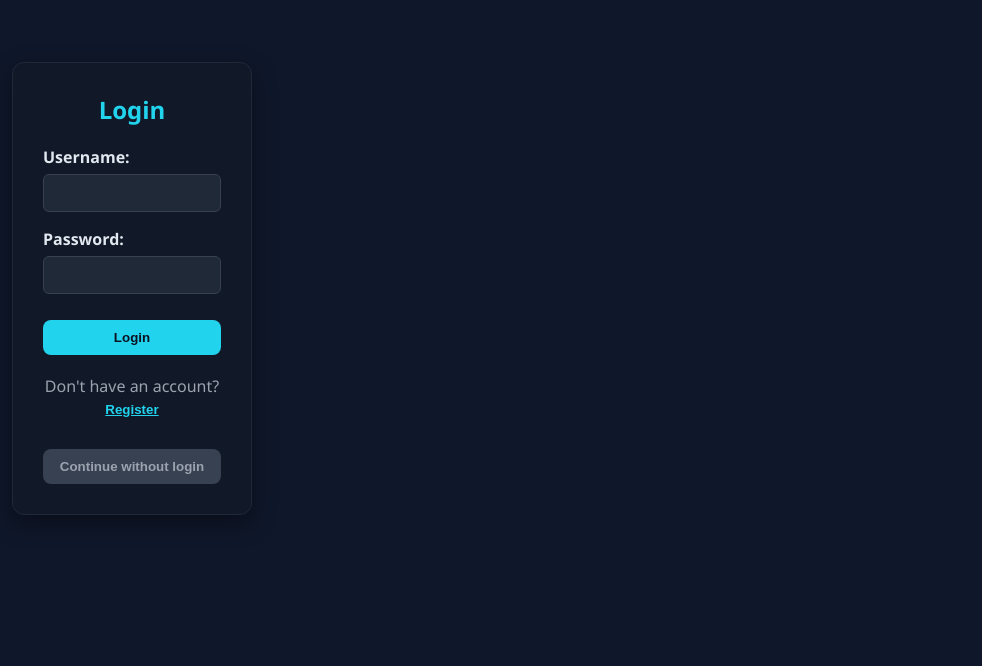
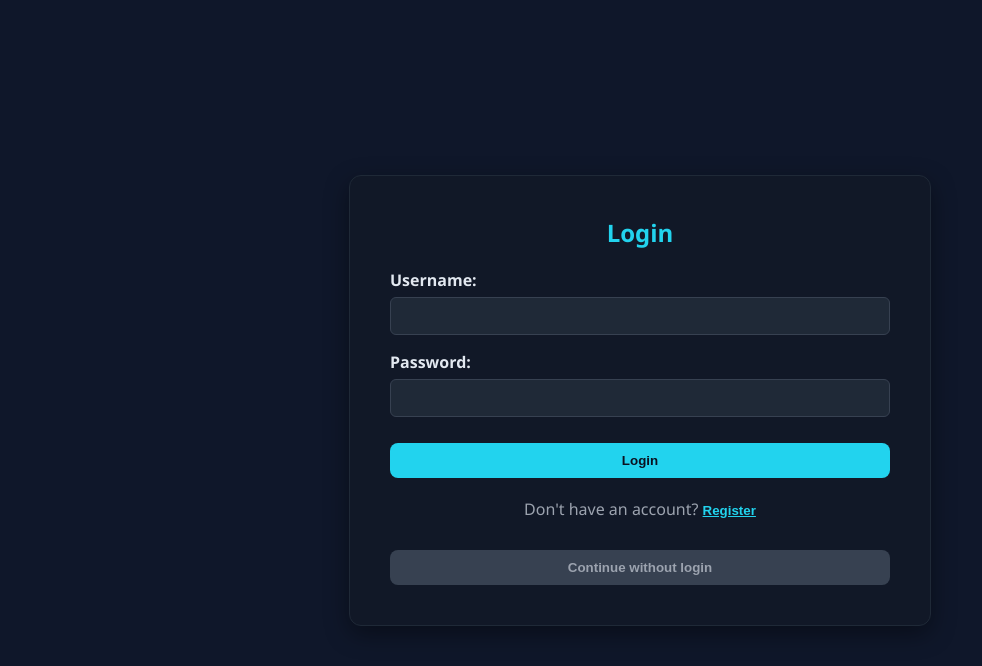
Before and after one commit to RangerAkash1/Workflow_Builder, a React (Vite) app in the folder frontend/: page / in a window 1280 px wide. Shown: the top 666 px of the page, without its empty margins (0-982 px from the left). Built offline with nearby package versions, Linux system fonts and the light colour scheme; no server answers.

Commit message:
style chages for login/register container

```diff
--- a/frontend/src/style.css
+++ b/frontend/src/style.css
@@ -17,6 +17,13 @@ body {
   gap: 8px;
   padding: 12px;
   box-sizing: border-box;
+}
+
+/* Center auth panel only child */
+.app-shell:has(.auth-panel:only-child) {
+  display: flex;
+  justify-content: center;
+  align-items: center;
 }
 
 .panel {
@@ -547,9 +554,10 @@ button:disabled {
 
 /* Authentication Panel Styles */
 .auth-panel {
-  max-width: 400px;
+  width: 500px;
+  max-width: 90%;
   margin: 50px auto;
-  padding: 30px;
+  padding: 40px;
   background: #111827;
   border: 1px solid #1f2937;
   border-radius: 12px;
```
